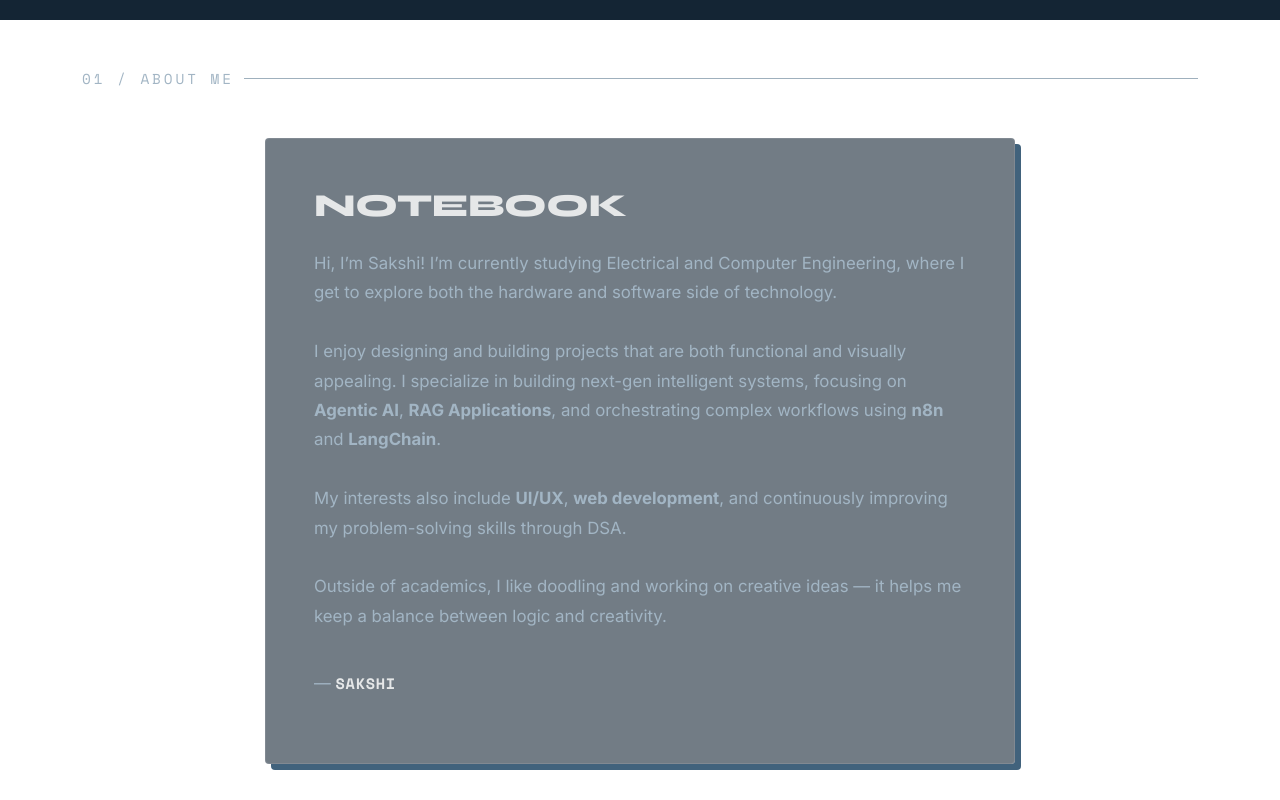
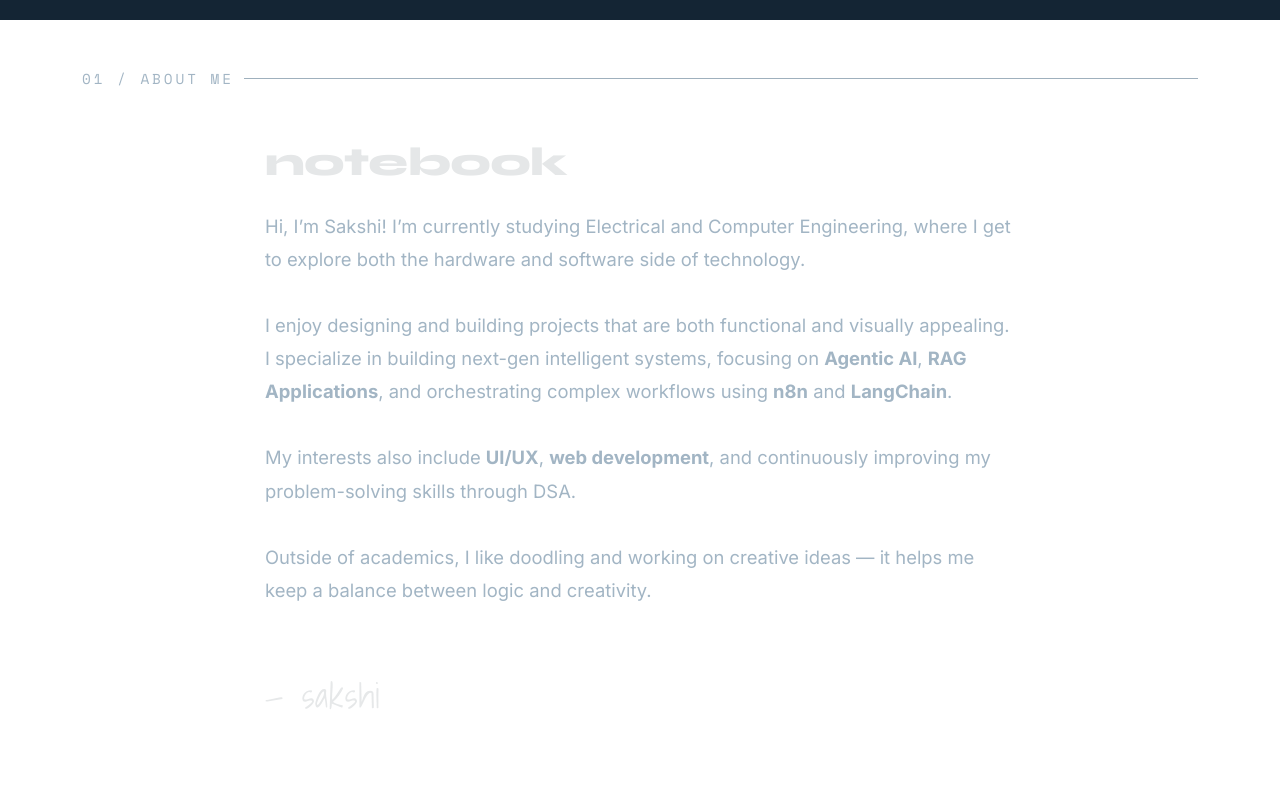
Before and after one commit to SakshixSingh/sakshi-portfolio, a React (Create React App) app: page / in a window 1280 px wide. Shown: the part 780-1580 px from the top of the page. Built offline with nearby package versions, Linux system fonts and the light colour scheme; no server answers.

Commit message:
fixed about me section

```diff
--- a/src/components/aboutme.css
+++ b/src/components/aboutme.css
@@ -3,47 +3,40 @@
   padding-bottom: 80px;
 }
 
-.about-card {
+.about-minimal-content {
   max-width: 750px;
   width: 100%;
-  border-radius: 4px;
-  background: rgba(20, 37, 52, 0.6);
-  backdrop-filter: blur(12px);
-  -webkit-backdrop-filter: blur(12px);
-  border: 1px solid rgba(229, 231, 232, 0.12);
-  box-shadow: 6px 6px 0px var(--color-accent-dim);
   color: var(--color-text);
-  transition: all 0.3s cubic-bezier(0.16, 1, 0.3, 1);
-}
-
-.about-card:hover {
-  transform: translate(-2px, -2px);
-  box-shadow: 8px 8px 0px var(--color-accent);
+  background: transparent;
+  border: none;
+  box-shadow: none;
+  padding: 0;
 }
 
 .about-title {
   font-family: var(--font-display);
-  font-size: 2rem;
-  font-weight: 800;
-  text-transform: uppercase;
-  letter-spacing: -0.01em;
+  font-size: 2.5rem;
+  font-weight: 850;
+  text-transform: lowercase;
+  letter-spacing: -0.02em;
   color: var(--color-accent);
 }
 
 .about-text {
   font-family: var(--font-sans);
-  font-size: 1.05rem;
-  line-height: 1.75;
+  font-size: 1.15rem;
+  line-height: 1.8;
   color: var(--color-text-secondary);
 }
 
 .signature {
-  display: inline-block;
-  font-family: var(--font-mono);
-  font-size: 0.95rem;
+  display: block;
+  font-family: 'Shadows Into Light', cursive;
+  font-size: 2.2rem;
   color: var(--color-accent);
-  letter-spacing: 0.05em;
-  font-weight: 700;
-  text-transform: uppercase;
-  margin-top: 10px;
+  margin-top: 1.5rem;
+  opacity: 0.95;
+  text-transform: none;
+  font-weight: normal;
+  letter-spacing: 0.02em;
 }
--- a/src/components/aboutme.jsx
+++ b/src/components/aboutme.jsx
@@ -11,7 +11,7 @@ const AboutMe = () => {
         </div>
 
         <div className="d-flex justify-content-center mt-5">
-          <div className="about-card text-start p-5">
+          <div className="about-minimal-content text-start">
             <h2 className="about-title mb-4">Notebook</h2>
             <p className="about-text">
               Hi, I’m Sakshi! I’m currently studying Electrical and Computer Engineering,
@@ -28,7 +28,7 @@ const AboutMe = () => {
               Outside of academics, I like doodling and working on creative ideas —
               it helps me keep a balance between logic and creativity.
               <br /><br />
-              — <span className="signature">Sakshi</span>
+              <span className="signature">— sakshi</span>
             </p>
           </div>
         </div>
--- a/src/index.css
+++ b/src/index.css
@@ -1,4 +1,4 @@
-@import url('https://fonts.googleapis.com/css2?family=Inter:wght@300;400;500;600;700&family=Space+Mono:wght@400;700&family=Syne:wght@700;800&display=swap');
+@import url('https://fonts.googleapis.com/css2?family=Inter:wght@300;400;500;600;700&family=Space+Mono:wght@400;700&family=Syne:wght@700;800&family=Shadows+Into+Light&display=swap');
 
 :root {
   --color-bg: #142534;
```
